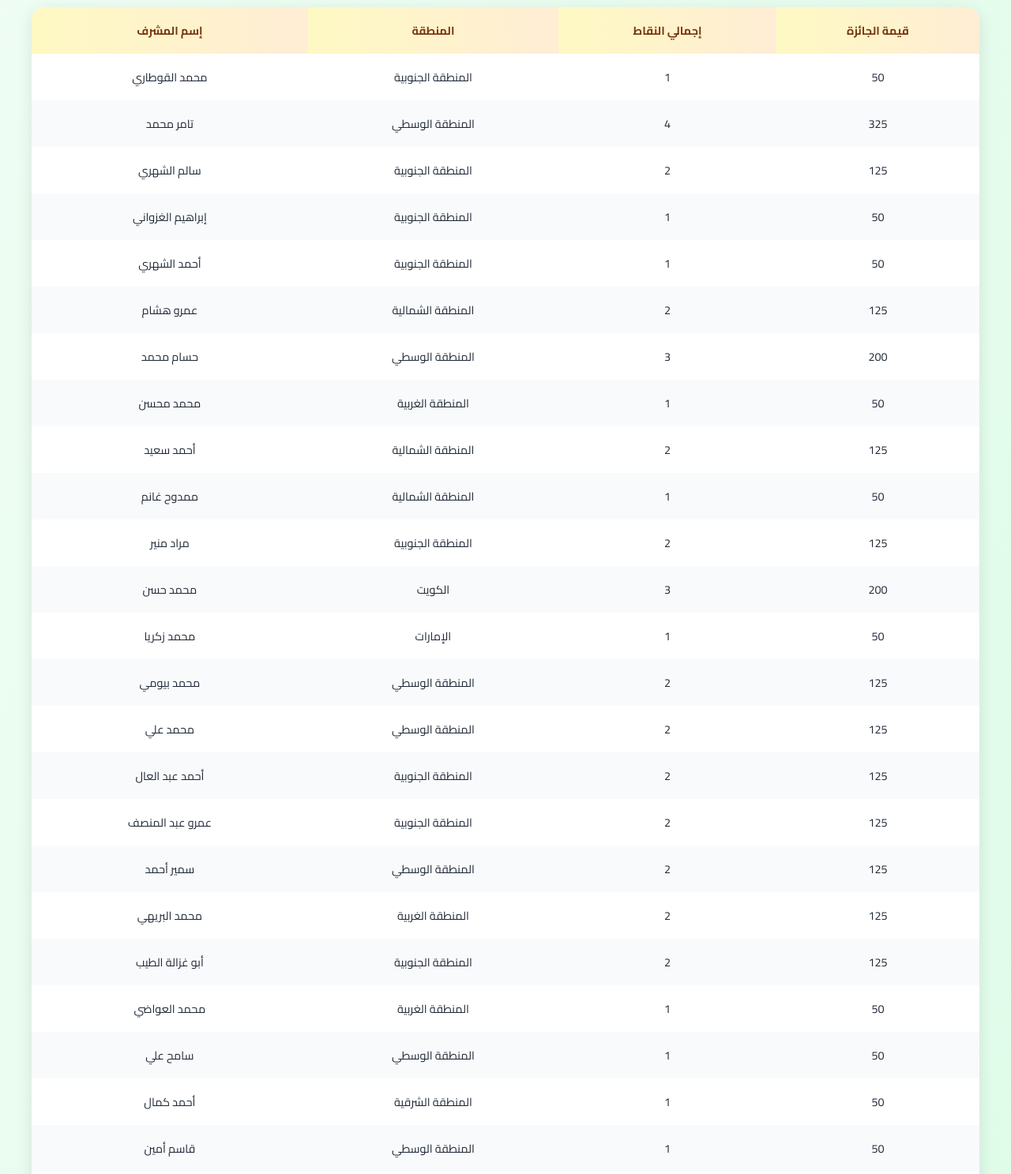
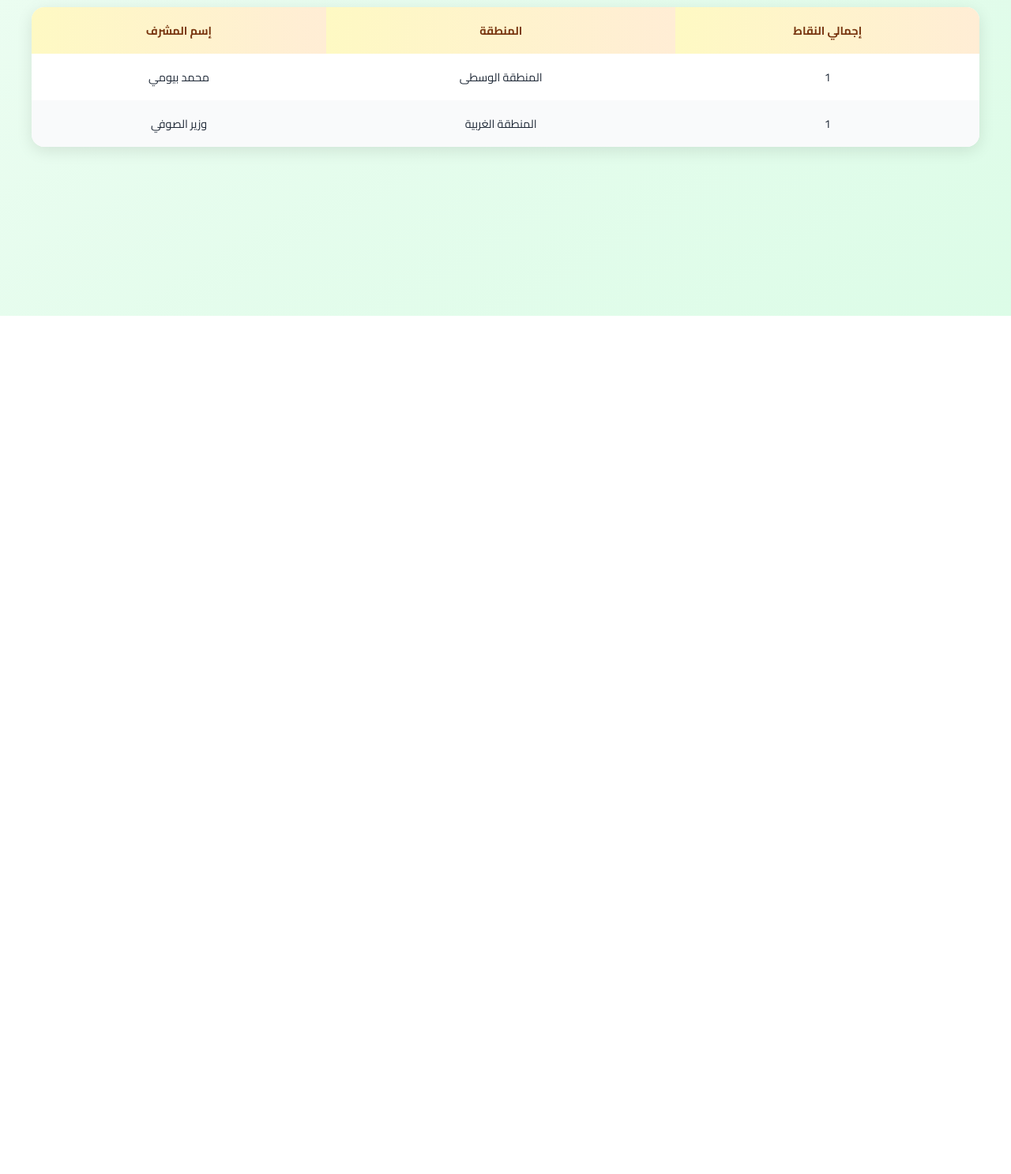
Before and after one commit to mohahmed141999-netizen/supervisor_Champ, a plain HTML site: page index.html in a window 1280 px wide. Shown: the part 400-1887 px from the top of the page at 79% size. After the commit the page ends 800 px from the top, so only its background shows below. Drawn offline with Linux system fonts and the light colour scheme.

Commit message:
index.html

```diff
--- a/index.html
+++ b/index.html
@@ -159,52 +159,13 @@
                 <th>إسم المشرف</th>
                 <th>المنطقة</th>
                 <th>إجمالي النقاط</th>
-                <th>قيمة الجائزة</th>
             </tr>
         </thead>
         <tbody>
 
-<tr><td>محمد القوطاري</td><td>المنطقة الجنوبية</td><td>1</td><td>50</td></tr>
-<tr><td>تامر محمد</td><td>المنطقة الوسطي</td><td>4</td><td>325</td></tr>
-<tr><td>سالم الشهري</td><td>المنطقة الجنوبية</td><td>2</td><td>125</td></tr>
-<tr><td>إبراهيم الغزواني</td><td>المنطقة الجنوبية</td><td>1</td><td>50</td></tr>
-<tr><td>أحمد الشهري</td><td>المنطقة الجنوبية</td><td>1</td><td>50</td></tr>
-<tr><td>عمرو هشام</td><td>المنطقة الشمالية</td><td>2</td><td>125</td></tr>
-<tr><td>حسام محمد</td><td>المنطقة الوسطي</td><td>3</td><td>200</td></tr>
-<tr><td>محمد محسن</td><td>المنطقة الغربية</td><td>1</td><td>50</td></tr>
-<tr><td>أحمد سعيد</td><td>المنطقة الشمالية</td><td>2</td><td>125</td></tr>
-<tr><td>ممدوح غانم</td><td>المنطقة الشمالية</td><td>1</td><td>50</td></tr>
-<tr><td>مراد منير</td><td>المنطقة الجنوبية</td><td>2</td><td>125</td></tr>
-<tr><td>محمد حسن</td><td>الكويت</td><td>3</td><td>200</td></tr>
-<tr><td>محمد زكريا</td><td>الإمارات</td><td>1</td><td>50</td></tr>
-<tr><td>محمد بيومي</td><td>المنطقة الوسطي</td><td>2</td><td>125</td></tr>
-<tr><td>محمد علي</td><td>المنطقة الوسطي</td><td>2</td><td>125</td></tr>
-<tr><td>أحمد عبد العال</td><td>المنطقة الجنوبية</td><td>2</td><td>125</td></tr>
-<tr><td>عمرو عبد المنصف</td><td>المنطقة الجنوبية</td><td>2</td><td>125</td></tr>
-<tr><td>سمير أحمد</td><td>المنطقة الوسطي</td><td>2</td><td>125</td></tr>
-<tr><td>محمد البريهي</td><td>المنطقة الغربية</td><td>2</td><td>125</td></tr>
-<tr><td>أبو غزالة الطيب</td><td>المنطقة الجنوبية</td><td>2</td><td>125</td></tr>
-<tr><td>محمد العواضي</td><td>المنطقة الغربية</td><td>1</td><td>50</td></tr>
-<tr><td>سامح علي</td><td>المنطقة الوسطي</td><td>1</td><td>50</td></tr>
-<tr><td>أحمد كمال</td><td>المنطقة الشرقية</td><td>1</td><td>50</td></tr>
-<tr><td>قاسم أمين</td><td>المنطقة الوسطي</td><td>1</td><td>50</td></tr>
-<tr><td>علي عطية ندا</td><td>المنطقة الغربية</td><td>1</td><td>50</td></tr>
-<tr><td>نواف مرشد</td><td>المنطقة الغربية</td><td>1</td><td>50</td></tr>
-<tr><td>حاتم يسري</td><td>المنطقة الوسطي</td><td>2</td><td>125</td></tr>
-<tr><td>سامي السيد</td><td>المنطقة الشرقية</td><td>1</td><td>50</td></tr>
-<tr><td>مطاوع مصطفي</td><td>المنطقة الشرقية</td><td>1</td><td>50</td></tr>
-<tr><td>أبو بكر كرم</td><td>المنطقة الوسطي</td><td>2</td><td>125</td></tr>
-<tr><td>صلاح رياض</td><td>المنطقة الغربية</td><td>1</td><td>50</td></tr>
-<tr><td>حمزة حمود</td><td>المنطقة الوسطي</td><td>2</td><td>125</td></tr>
-<tr><td>سلطان الدريدي</td><td>المنطقة الغربية</td><td>1</td><td>50</td></tr>
-<tr><td>أحمد إبراهيم</td><td>المنطقة الوسطي</td><td>1</td><td>50</td></tr>
-<tr><td>وزير الصوفي</td><td>المنطقة الغربية</td><td>1</td><td>50</td></tr>
-<tr><td>حميدان نعمان</td><td>المنطقة الوسطي</td><td>1</td><td>50</td></tr>
-<tr><td>حسام إبراهيم</td><td>المنطقة الغربية</td><td>1</td><td>50</td></tr>
-<tr><td>أحمد سعد الدسوقي</td><td>الكويت</td><td>1</td><td>50</td></tr>
-<tr><td>إسلام رجب صالح</td><td>منطقة القصيم</td><td>1</td><td>50</td></tr>
-<tr><td>عبد الرحمن حسن</td><td>الكويت</td><td>1</td><td>50</td></tr>
-<tr><td>محمد حسني</td><td>الإمارات</td><td>1</td><td>50</td></tr>
+<tr><td>محمد بيومي</td><td>المنطقة الوسطى</td><td>1</td></tr>
+<tr><td>وزير الصوفي</td><td>المنطقة الغربية</td><td>1</td></tr>
+
 
 
 
```
